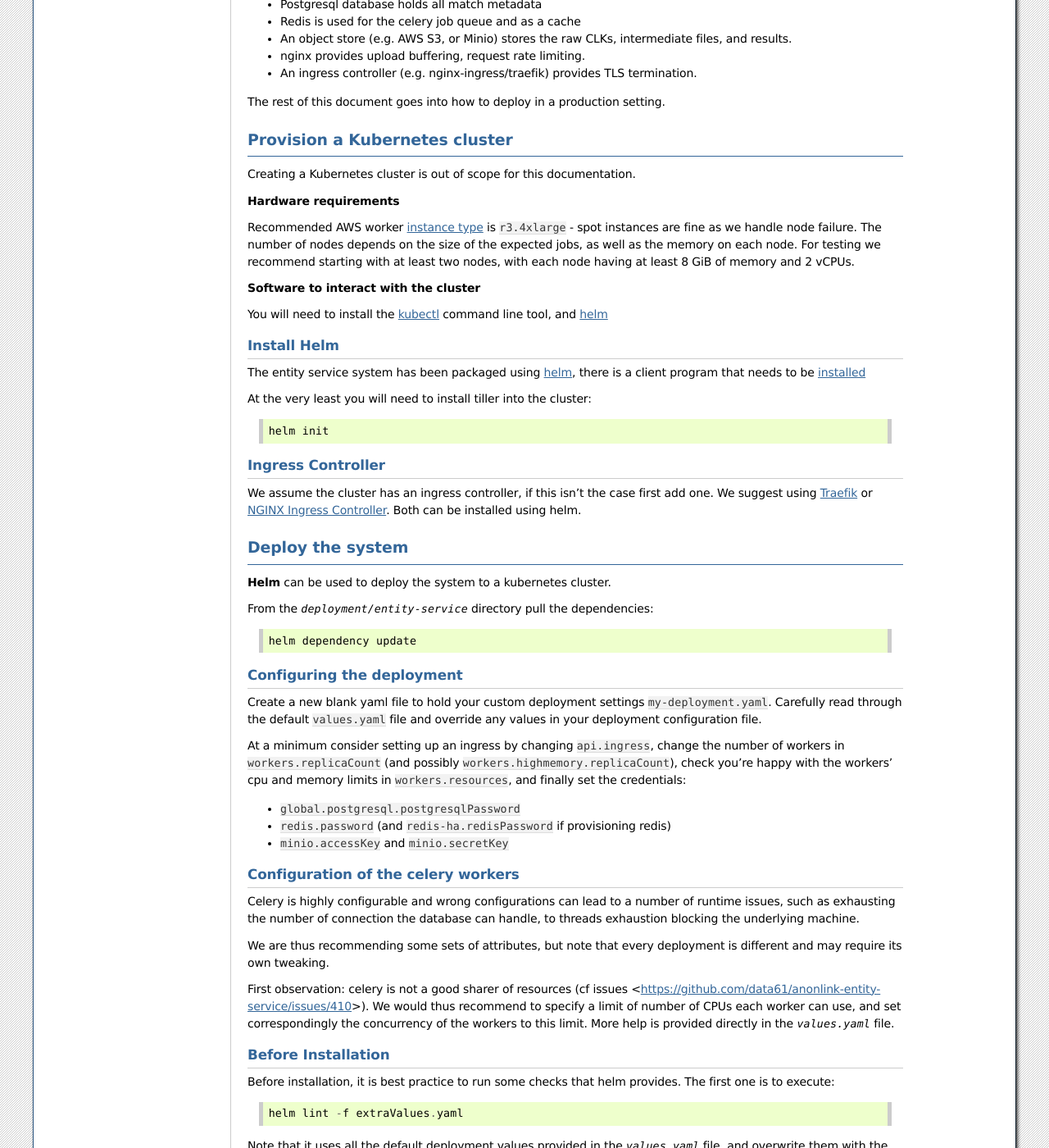
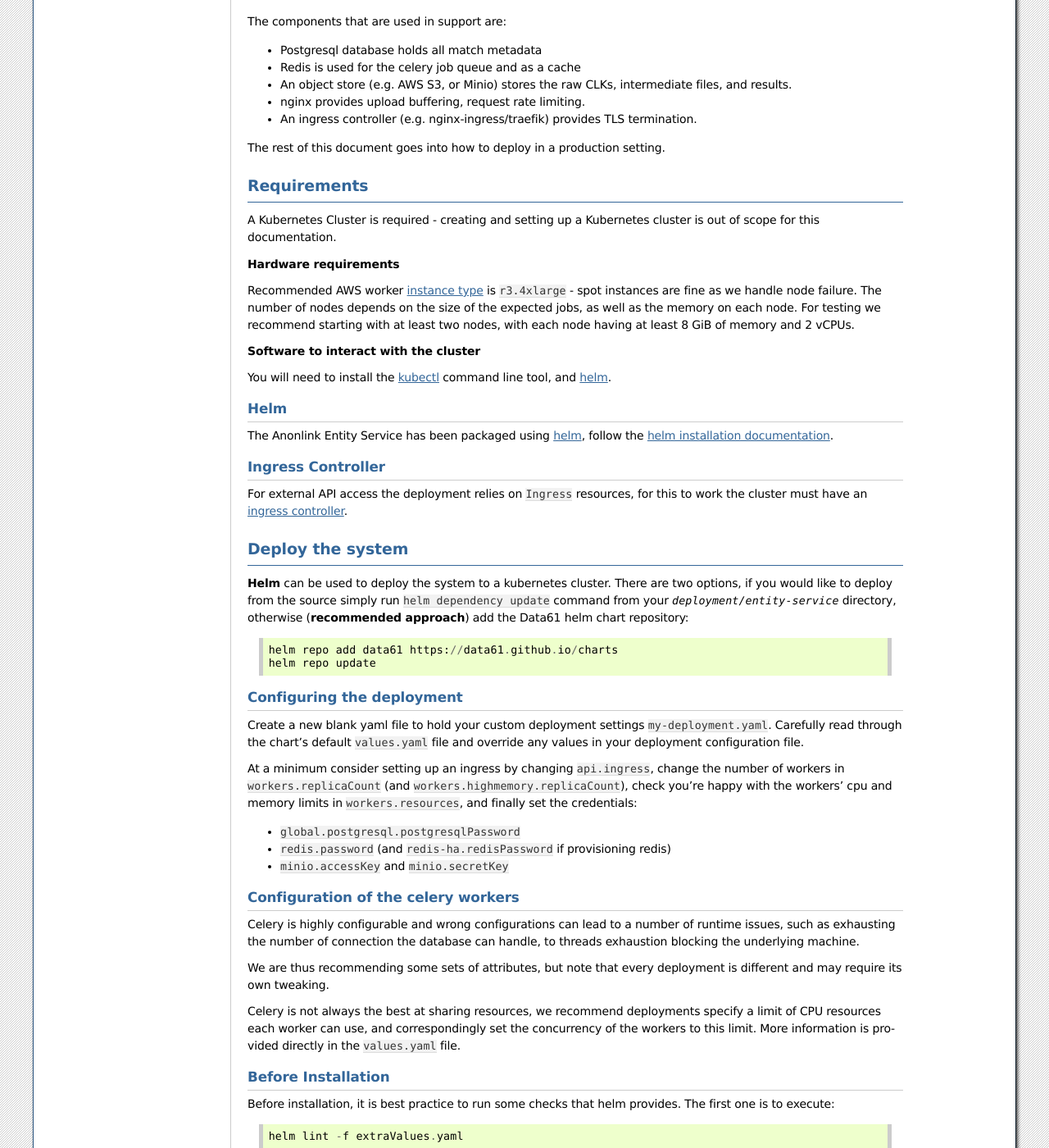
Before and after one commit to data61/anonlink-entity-service, a Sphinx documentation site: the page built from docs/production-deployment.rst, in a window 1280 px wide and 1400 px high, scrolled down 808 px. Shown: the whole window at 82% size. Built offline with Sphinx 7.4.7, drawn with Linux system fonts in a browser that asks for light colours; formulas are drawn with MathJax 3; some of the changed text lies outside the part shown.

Commit message:
Updates production deployment documentation.
Closes #471

```diff
--- a/docs/devops.rst
+++ b/docs/devops.rst
@@ -41,7 +41,7 @@ Requests to avoid duplicate testing and building potentially untrusted external
 
 The build pipeline requires two environment variables provided by Azure environment:
 
-- `dockerHubId`: username for the pipeline to push images to Data61 dockerhub
+- `dockerHubId`: username for the pipeline to push images to Data61's Docker hub account.
 - `dockerHubPassword`: password for the corresponding username (this is a secret variable).
 
-It also requires a connection to a ``k8s`` cluster to be configured.
+It also requires a service connection to a ``k8s`` cluster to be configured.
--- a/docs/production-deployment.rst
+++ b/docs/production-deployment.rst
@@ -15,8 +17,8 @@ failure without data loss.
 
 At a high level the main custom components are:
 
-- **ES App** - a gunicorn/flask backend web service hosts the REST api
-- **Entity Match Worker** instances - uses celery for task scheduling
+- **REST API Server** - a gunicorn/flask backend web service hosting the REST api.
+- **PPRL Worker** instances - using celery for task scheduling.
 
 The components that are used in support are:
 
@@ -30,10 +32,11 @@ The components that are used in support are:
 The rest of this document goes into how to deploy in a production setting.
 
 
-Provision a Kubernetes cluster
-------------------------------
+Requirements
+------------
 
-Creating a Kubernetes cluster is out of scope for this documentation.
+A Kubernetes Cluster is required - creating and setting up a Kubernetes cluster is out of
+scope for this documentation.
 
 **Hardware requirements**
 
@@ -43,54 +46,49 @@ number of nodes depends on the size of the expected jobs, as well as the
 memory on each node. For testing we recommend starting with at least two nodes, with each
 node having at least 8 GiB of memory and 2 vCPUs.
 
-
 **Software to interact with the cluster**
 
 You will need to install the `kubectl <https://kubernetes.io/docs/tasks/kubectl/install/>`__
-command line tool, and `helm <https://github.com/kubernetes/helm>`__
+command line tool, and `helm <https://helm.sh/>`__.
 
 
-Install Helm
-~~~~~~~~~~~~
+Helm
+~~~~
 
-The entity service system has been packaged using `helm <https://github.com/kubernetes/helm>`__,
-there is a client program that needs to be
-`installed <https://github.com/kubernetes/helm/blob/master/docs/install.md>`__
-
-At the very least you will need to install tiller into the cluster::
-
-    helm init
-
+The Anonlink Entity Service has been packaged using `helm <https://helm.sh/>`__,
+follow the `helm installation documentation <https://helm.sh/docs/intro/install/>`__.
 
 
 Ingress Controller
 ~~~~~~~~~~~~~~~~~~
 
-We assume the cluster has an ingress controller, if this isn't the case first add one. We suggest
-using `Traefik <https://traefik.io/>`__ or
-`NGINX Ingress Controller <https://github.com/kubernetes/ingress-nginx>`__.  Both can be installed
-using helm.
+For external API access the deployment relies on ``Ingress`` resources, for this to work the cluster must
+have an `ingress controller <https://kubernetes.io/docs/concepts/services-networking/ingress-controllers/>`__.
 
 
 Deploy the system
 -----------------
 
-**Helm** can be used to deploy the system to a kubernetes cluster.
+**Helm** can be used to deploy the system to a kubernetes cluster. There are two options, if you would like
+to deploy from the source simply run ``helm dependency update`` command from your
+`deployment/entity-service` directory, otherwise (**recommended approach**) add the Data61 helm chart
+repository::
 
-From the `deployment/entity-service` directory pull the dependencies::
 
-    helm dependency update
+    helm repo add data61 https://data61.github.io/charts
+    helm repo update
+
 
 
 Configuring the deployment
 ~~~~~~~~~~~~~~~~~~~~~~~~~~
 
 Create a new blank yaml file to hold your custom deployment settings ``my-deployment.yaml``.
-Carefully read through the default ``values.yaml`` file and override any values in your deployment
+Carefully read through the chart's default ``values.yaml`` file and override any values in your deployment
 configuration file.
 
 At a minimum consider setting up an ingress by changing ``api.ingress``, change the number of
-workers in ``workers.replicaCount`` (and possibly ``workers.highmemory.replicaCount``), check
+workers in ``workers.replicaCount`` (and ``workers.highmemory.replicaCount``), check
 you're happy with the workers' cpu and memory limits in ``workers.resources``, and finally set
 the credentials:
 
@@ -108,16 +106,15 @@ the number of connection the database can handle, to threads exhaustion blocking
 We are thus recommending some sets of attributes, but note that every deployment is different and may require its
 own tweaking.
 
-First observation: celery is not a good sharer of resources (cf issues <https://github.com/data61/anonlink-entity-service/issues/410>).
-We would thus recommend to specify a limit of number of CPUs each worker can use, and set correspondingly the concurrency of the workers
-to this limit. More help is provided directly in the `values.yaml` file.
+Celery is not always the best at sharing resources, we recommend deployments specify a limit of CPU resources
+each worker can use, and correspondingly set the concurrency of the workers to this limit. More information is
+provided directly in the ``values.yaml`` file.
 
 
 Before Installation
 ~~~~~~~~~~~~~~~~~~~
 
-Before installation, it is best practice to run some checks that helm provides.
-The first one is to execute::
+Before installation, it is best practice to run some checks that helm provides. The first one is to execute::
 
     helm lint -f extraValues.yaml
 
@@ -151,10 +148,10 @@ Then, it advised to use the `--dry-run --debug` options before deploying with `h
 Installation
 ~~~~~~~~~~~~
 
-To install the whole system execute::
+To install the whole system assuming you have a configuration file ``my-deployment.yaml`` in the current
+directory::
 
-    cd deployment
-    helm install entityservice --name="anonlink" --values ``my-deployment.yaml``
+    $ helm upgrade --install anonlink data61/entity-service -f anonlink.yaml
 
 
 This can take several minutes the first time you deploy to a new cluster.
@@ -162,23 +159,43 @@ This can take several minutes the first time you deploy to a new cluster.
 Run integration tests and an end to end test
 --------------------------------------------
 
-Update the server url by editing the ``jobs/integration-test-job.yaml`` file then create a
-new job on the cluster::
+Integration tests can be carried out in the same Kubernetes cluster by creating a integration test ``Job``.
+Create an ``integration-test-job.yaml`` file with the following content::
 
-    kubectl create -f jobs/integration-test-job.yaml
+    apiVersion: batch/v1
+    kind: Job
+    metadata:
+      name: anonlinkintegrationtest
+      labels:
+        jobgroup: integration-test
+    spec:
+      completions: 1
+      parallelism: 1
+      template:
+        metadata:
+          labels:
+            jobgroup: integration-test
+        spec:
+          restartPolicy: Never
+          containers:
+          - name: entitytester
+            image: data61/anonlink-app:v1.12.0
+            imagePullPolicy: Always
+            env:
+              - name: ENTITY_SERVICE_URL
+                value: https://anonlink.easd.data61.xyz/api/v1
+            command:
+              - "python"
+              - "-m"
+              - "pytest"
+              - "entityservice/tests"
+              - "-x"
+
+Update the server url then create the new job on the cluster with::
+
+    kubectl create -f integration-test-job.yaml
 
 
-
-To view the celery monitor:
----------------------------
-
-Note the monitor must be enabled at deployment. Find the pod that the celery monitor is
-running on then forward the port. For example::
-
-    $ kubectl get -n default pod --selector=run=celery-monitor -o jsonpath='{.items..metadata.name}'
-    entityservice-monitor-4045544268-s34zl
-
-    $kubectl port-forward entityservice-monitor-4045544268-s34zl 8888:8888
 
 
 Upgrade Deployment with Helm
@@ -191,14 +208,14 @@ to 20::
     helm upgrade anonlink entity-service --namespace=testing --set workers.replicas="20"
 
 
-However, note you may wish to instead keep all configurable values in a yaml file and track
-that in version control.
+However, note you may wish to instead keep all configurable values in a ``yaml`` file and track
+the changes in version control.
 
 Minimal Deployment
 ------------------
 
-To run with minikube for local testing we have provided a ``minimal.yaml`` file that will
-set very small resource limits. Install the minimal system with::
+To run with minikube for local testing we have provided a ``minimal.yaml`` configuration file that will
+set small resource limits. Install the minimal system with::
 
     helm install entity-service --name="mini-es" --values entity-service/minimal-values.yaml
 
```
Also changed, not shown: other parts of docs/production-deployment.rst (+4 -2 lines), 3 other files.
